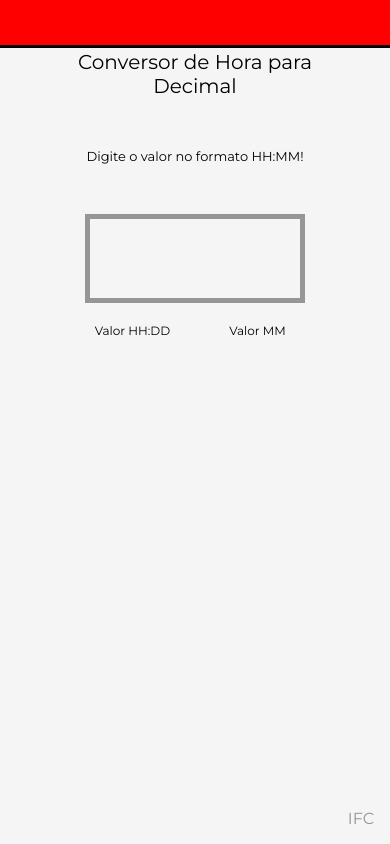
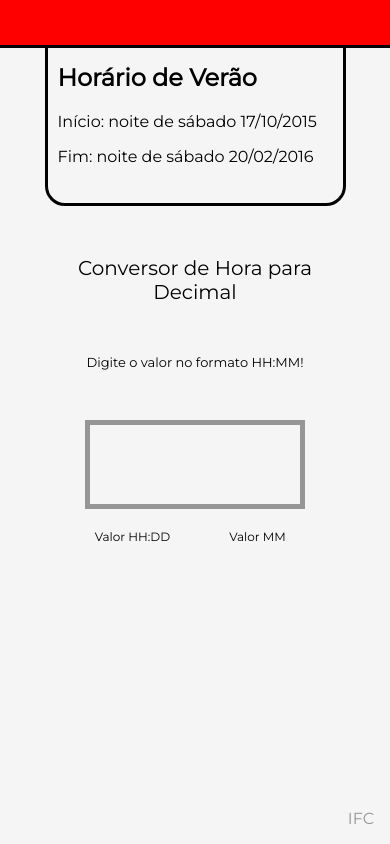
Before and after one commit to IgorCamargo/conversorMinDecimal, a plain HTML site: page index.html in a window 390 px wide. Drawn offline with nearby package versions, Linux system fonts and the light colour scheme.

Commit message:
colocado obs

```diff
--- a/css/style.css
+++ b/css/style.css
@@ -18,7 +18,7 @@ header{
 	top: 0;
 	left: 0;
 	z-index: 10;
-	border-bottom: solid #000000;
+	border-bottom: solid #000;
 }
 
 section{
@@ -26,6 +26,21 @@ section{
 	margin: 0 auto;
 	margin-top: 5%;
 	text-align: center;
+}
+
+aside {
+	position: absolute;
+	margin: 0 0 0 20px;
+
+	border-radius: 25px;
+    border: 3px solid #000;
+    padding: 20px;
+    width: 275px;
+    height: 150px;
+}
+
+aside h2:hover, p:hover {
+	color: #ff0000;
 }
 
 input:focus {
@@ -107,9 +122,18 @@ footer a:active {
 	}
 /* --- */
 
-@media screen and (max-width: 800px) {
+@media screen and (max-width: 1200px) {
 	.text{
 		width: 400px;
+	}
+}
+
+@media screen and (max-width: 1000px) {
+	aside {
+		position: relative;
+		margin: 30px auto;
+		border-radius: 0px 0px 20px 20px;
+	    padding: 10px;
 	}
 }
 
--- a/index.html
+++ b/index.html
@@ -4,6 +4,7 @@
 
 	<title>Calculadora Horas/Minutos Decimais</title>
 
+	<meta charset="utf-8">
 	<link rel="shortcut icon" href="ico/note.ico" type="image/x-icon">
 	<link href='http://fonts.googleapis.com/css?family=Montserrat' rel='stylesheet' type='text/css'>
 	<link rel="stylesheet" type="text/css" href="css/style.css">
@@ -15,6 +16,15 @@
 <body onload="document.calcHor.hora.focus();">
 
 	<header></header>
+
+	<!-- horário de verão -->
+	<aside>
+		<h2>Horário de Verão</h2>
+		<p>Início: noite de sábado 17/10/2015</p>
+		<p>Fim: noite de sábado 20/02/2016</p>
+	</aside>
+	<!-- horário de verão -->
+
 
 	<div class="text" id="text1">Conversor de Hora para Decimal</div>
     <div class="text" id="text2">Digite o valor no formato HH:MM!</div>
```
